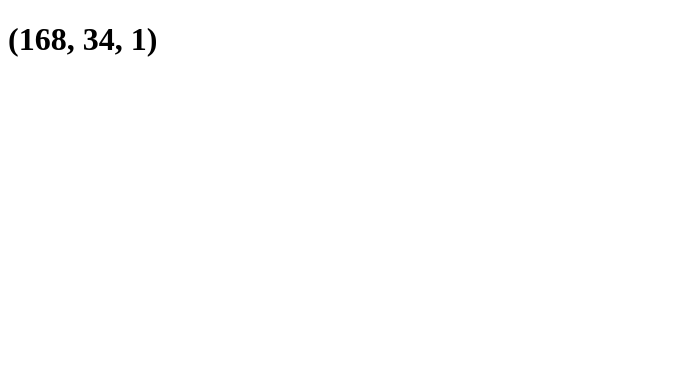
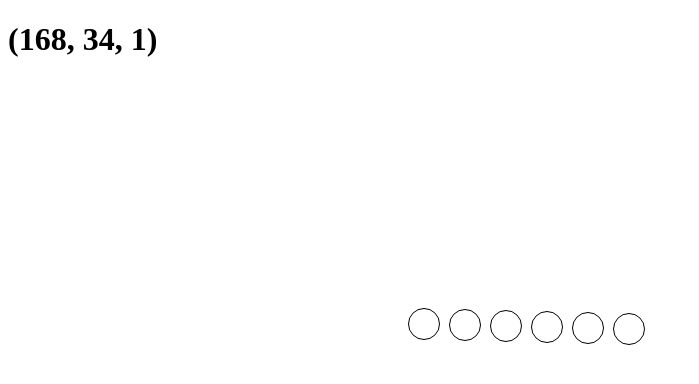
Before and after one commit to reinaldoper/color-guess, a website: page index.html in a window 1280 px wide. Shown: the whole page, without its empty margins (0-699 px from the left). Drawn offline with Linux system fonts and the light colour scheme.

Commit message:
requisito 3

```diff
--- a/index.html
+++ b/index.html
@@ -4,12 +4,30 @@
         <meta charset="UTF-8">
         <meta http-equiv="X-UA-Compatible" content="IE=edge">
         <meta name="viewport" content="width=device-width, initial-scale=1.0">
+        <link rel="stylesheet" href="style.css">
         <title id="title">Color Guess</title>
     </head>
     <body>
         <header>
             <h1 id="rgb-color">(168, 34, 1)</h1>
         </header>
+        <section>
+            <div class="ball" id="circulo1">
+                <div class="ball" id="circulo2">
+                    <div class="ball" id="circulo3">
+                        <div class="ball" id="circulo4">
+                            <div class="ball" id="circulo5">
+                                <div class="ball" id="circulo6">
+
+                                </div>
+                            </div>
+                        </div>
+                    </div>
+                </div>
+            </div>
+        </section>
+        <script src="script.js"></script>
+
 
     </body>
 </html>
--- a/style.css
+++ b/style.css
@@ -0,0 +1,47 @@
+section{
+    display: inline;
+
+}
+#circulo1{
+    margin-top: 250px;
+    width: 30px;
+    height: 30px;
+    margin-left: 400px;
+    border-radius: 100%;
+    border: 1px solid black;
+}
+#circulo2{
+    width: 30px;
+    height: 30px;
+    margin-left: 40px;
+    border-radius: 100%;
+    border: 1px solid black;
+}
+#circulo3{
+    width: 30px;
+    height: 30px;
+    margin-left: 40px;
+    border-radius: 100%;
+    border: 1px solid black;
+}
+#circulo4{
+    width: 30px;
+    height: 30px;
+    margin-left: 40px;
+    border-radius: 100%;
+    border: 1px solid black;
+}
+#circulo5{
+    width: 30px;
+    height: 30px;
+    margin-left: 40px;
+    border-radius: 100%;
+    border: 1px solid black;
+}
+#circulo6{
+    width: 30px;
+    height: 30px;
+    margin-left: 40px;
+    border-radius: 100%;
+    border: 1px solid black;
+}
```
Lines whose indentation alone changed are shown as unchanged.
